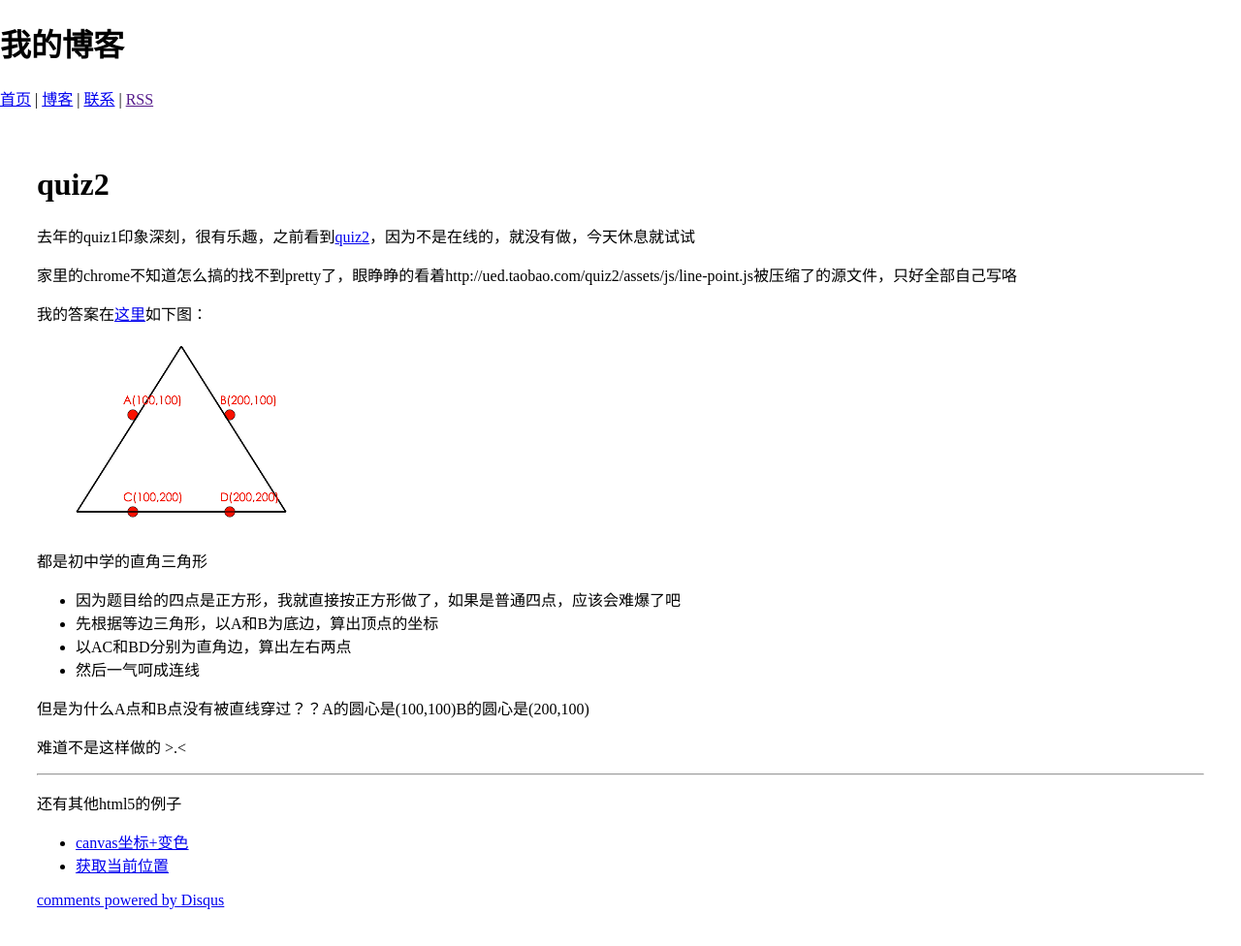
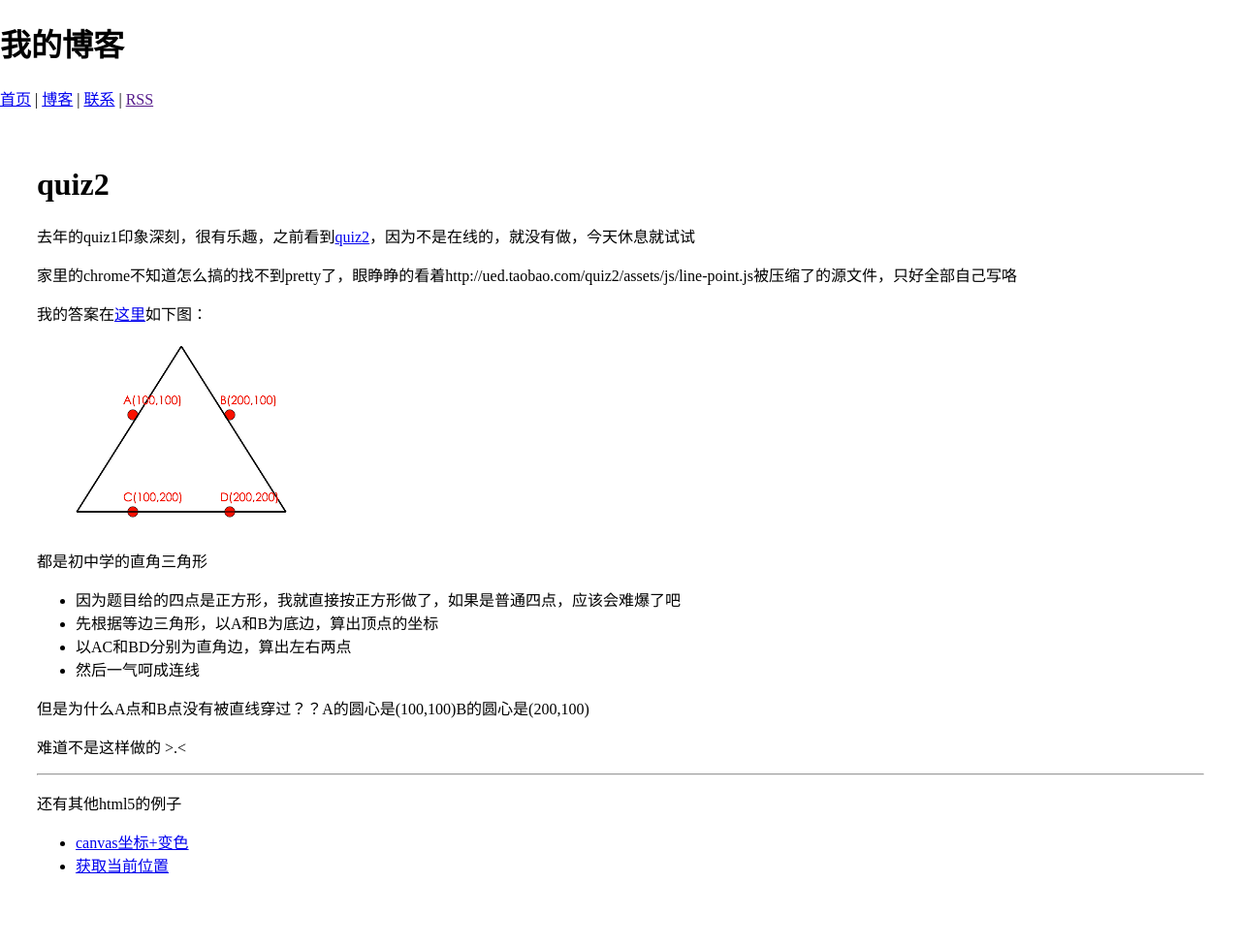
Before and after one commit to wtt9906/jekyll_demo, a Jekyll site: the page built from _posts/2013-03-16-quiz2.md, in a window 1280 px wide. Shown: the whole page at 97% size. Built offline with Jekyll 4.4.1, drawn with Linux system fonts in a browser that asks for light colours; Markdown is read by kramdown in place of the engine named in the settings; comment, search, counter and statistics services are not loaded; some of the changed lines change nothing that is shown.

Commit message:
<script>标签
src

```diff
--- a/_layouts/page.html
+++ b/_layouts/page.html
@@ -4,15 +4,4 @@
 <div id="post">
 	{{content}}
 </div>
-<div id="disqus_thread"></div>
-<script type="text/javascript">
-	var disqus_shortname = 'wtt9906';
-	(function(){
-		var dsq = document.createElement('script');
-		dsq.type = 'text/javascript';dsq.async = true;
-		dsq.src = '//'+disqus_shortname+'.disqus.com/embed.js';
-		(document.getElementsByTagName('head')[0]||document.getElementsByTagName('body')[0].appendChild(dsq));
-	})();
-</script>
-<noscript>Please enable JavaScript to view the <a href="http://disqus.com/?ref_noscript">comments powered by Disqus.</a></noscript>
-<a href="http://disqus.com" class="dsq-brlink">comments powered by <span class="logo-disqus">Disqus</span></a>
+<script type="text/javascript" src="http://wtt9906.disqus.com/embed.js"></script>
```
Also changed, not shown: 3 other files.
